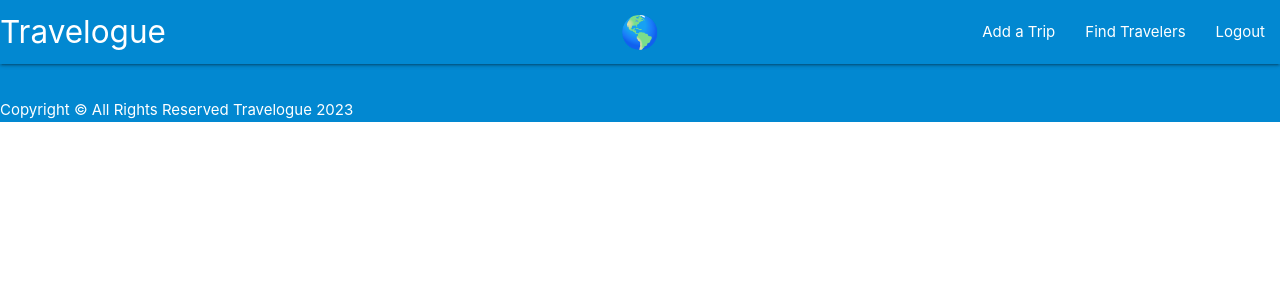
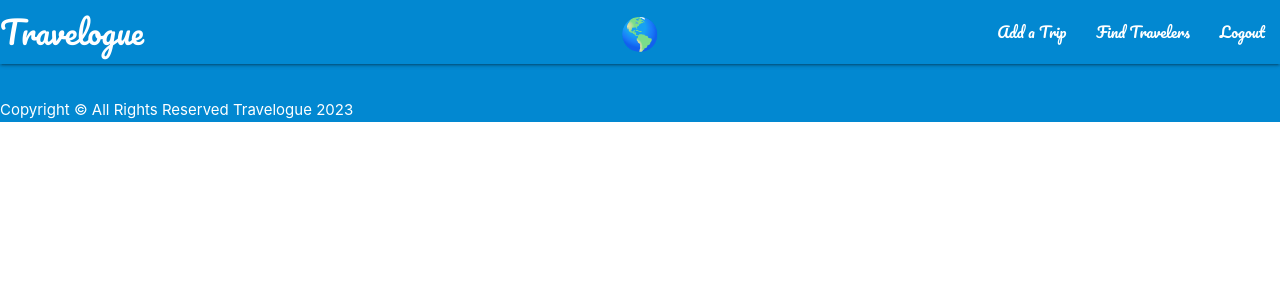
Before and after one commit to zacksigel/travelogue, a Django app: page / in a window 1280 px wide. Shown: the top 300 px of the page. Run offline with Django 4.2, Linux system fonts and the light colour scheme; the visitor is signed in with stand-in values (Sample User, id 1); data that the repository does not hold is empty.

Commit message:
css fixes

```diff
--- a/main_app/static/css/style.css
+++ b/main_app/static/css/style.css
@@ -15,3 +15,11 @@ div {
     border-color: black;
     border-width: 1px;
 } */
+
+.brand-logo {
+    font-family: 'Pacifico', cursive;
+}
+
+li {
+    font-family: 'Pacifico', cursive;
+}
--- a/main_app/templates/base.html
+++ b/main_app/templates/base.html
@@ -9,6 +9,9 @@
     <link rel="stylesheet" href="https://cdnjs.cloudflare.com/ajax/libs/materialize/1.0.0/css/materialize.min.css"/>
     <link rel="stylesheet" href="{% static 'css/style.css' %}">
     <script src="https://cdnjs.cloudflare.com/ajax/libs/materialize/1.0.0/js/materialize.min.js"></script>
+    <link rel="preconnect" href="https://fonts.googleapis.com">
+    <link rel="preconnect" href="https://fonts.gstatic.com" crossorigin>
+    <link href="https://fonts.googleapis.com/css2?family=Pacifico&display=swap" rel="stylesheet">
 
     {% block title %}
     <title>Travelogue</title>
```
Also changed, not shown: London.jpg (renamed from 2257fa9015c73278d8fa06c2ce23f2df6d5531c4.jpg), Miami.jpg (renamed from Downtown-Miami-views-1440x900.jpg), Nashville.jpg (renamed from Things-to-Do-in-Nashville.jpg), Osaka.jpg (renamed from d15bcc97-8a7b-4f23-b37d-abe7bb267e45.jpg), SF.jpg (renamed from image.jpg), Sapporo.jpeg (renamed from shutterstock_144976870_8fdb106973.jpeg), Waukesha.jpg (added), hiroshima.jpg (added), shire.jpg (added), 1 other file.
